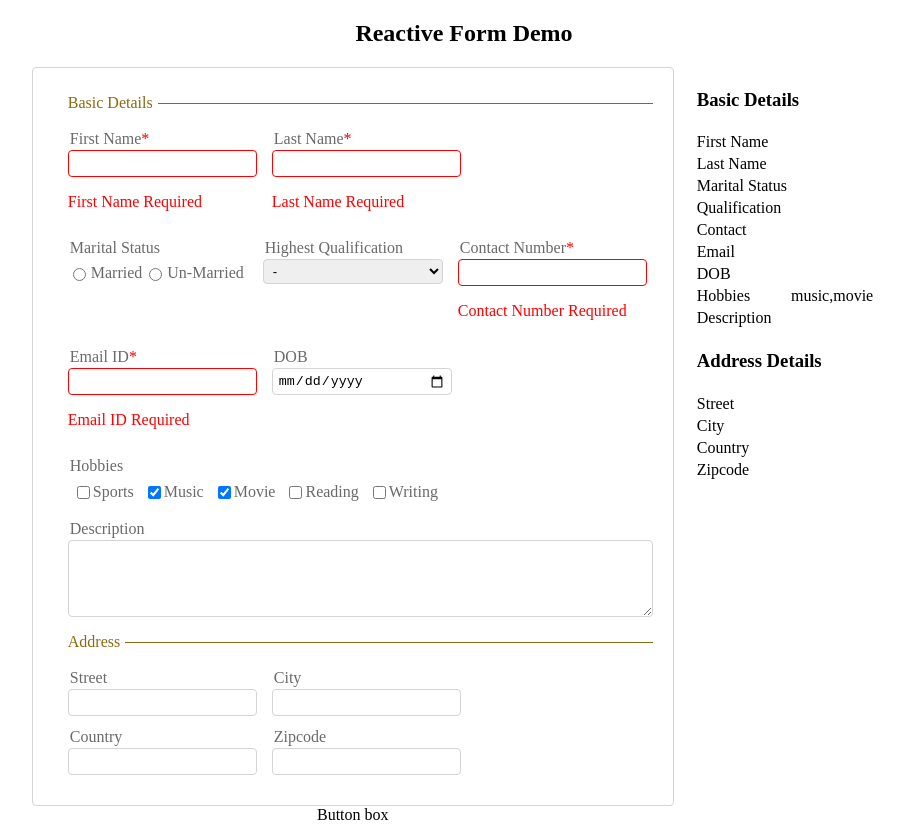
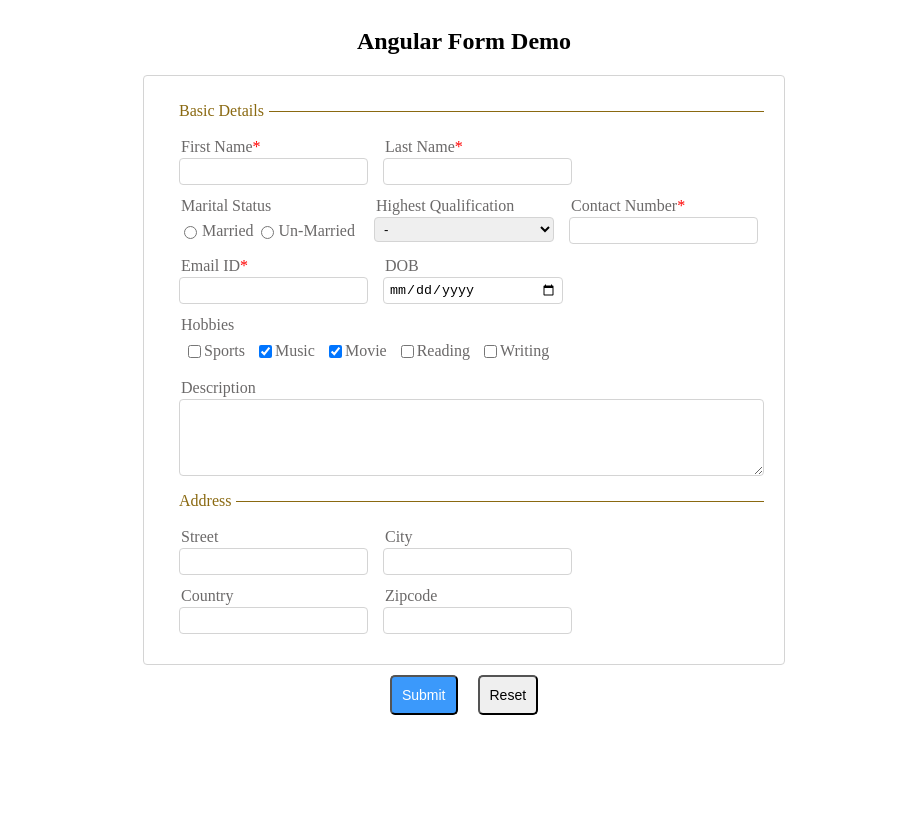
Before and after one commit to Dj51589/Angular7-Template-Driven-Form, an Angular app: page / in a window 1280 px wide. Shown: the whole page, without its empty margins (176-1080 px from the left). After the commit the page ends 800 px from the top, so only its background shows below. Built offline with nearby package versions, Linux system fonts and the light colour scheme.

Commit message:
form output if valid

```diff
--- a/src/app/app.component.html
+++ b/src/app/app.component.html
@@ -1,3 +1,3 @@
-<div style="text-align:center">
+<div class="wrapper">
   <app-form-component></app-form-component>
 </div>
--- a/src/app/app.component.scss
+++ b/src/app/app.component.scss
@@ -0,0 +1,5 @@
+.wrapper {
+    display: flex;
+    align-items: center;
+    justify-content: center;
+}
--- a/src/app/form-component/form-component.component.html
+++ b/src/app/form-component/form-component.component.html
@@ -1,4 +1,4 @@
-<h2>Reactive Form Demo</h2>
+<h2 class="flex-container justify-center">Angular Form Demo</h2>
 <div class="flex-container justify-center">
   <div class="flex-container align-center flex-column">
     <div class="">
@@ -13,12 +13,12 @@
               class="element"
               [ngClass]="{
                 mandatory: personForm.controls.firstName.validator,
-                inValid: personForm.controls.firstName.invalid
+                inValid: formSubmitted && personForm.controls.firstName.invalid
               }"
             >
               <label>First Name</label>
               <input type="text" formControlName="firstName" />
-              <div *ngIf="personForm.controls.firstName.invalid">
+              <div *ngIf="formSubmitted && personForm.controls.firstName.invalid">
                 <p
                   *ngIf="personForm.controls.firstName.errors.required"
                   class="error-message"
@@ -32,12 +32,12 @@
               class="element"
               [ngClass]="{
                 mandatory: personForm.controls.lastName.validator,
-                inValid: personForm.controls.lastName.invalid
+                inValid: formSubmitted && personForm.controls.lastName.invalid
               }"
             >
               <label>Last Name</label>
               <input type="text" formControlName="lastName" />
-              <div *ngIf="personForm.controls.lastName.invalid">
+              <div *ngIf="formSubmitted && personForm.controls.lastName.invalid">
                 <p
                   *ngIf="personForm.controls.lastName.errors.required"
                   class="error-message"
@@ -79,12 +79,12 @@
               class="element"
               [ngClass]="{
                 mandatory: personForm.controls.contactNumber.validator,
-                inValid: personForm.controls.contactNumber.invalid
+                inValid: formSubmitted && personForm.controls.contactNumber.invalid
               }"
             >
               <label>Contact Number</label>
               <input type="text" formControlName="contactNumber" />
-              <div *ngIf="personForm.controls.contactNumber.invalid">
+              <div *ngIf="formSubmitted && personForm.controls.contactNumber.invalid">
                 <p
                   *ngIf="personForm.controls.contactNumber.errors.pattern"
                   class="error-message"
@@ -104,12 +104,12 @@
               class="element"
               [ngClass]="{
                 mandatory: personForm.controls.emailId.validator,
-                inValid: personForm.controls.emailId.invalid
+                inValid: formSubmitted && personForm.controls.emailId.invalid
               }"
             >
               <label>Email ID</label>
               <input type="text" formControlName="emailId" />
-              <div *ngIf="personForm.controls.emailId.invalid">
+              <div *ngIf="formSubmitted && personForm.controls.emailId.invalid">
                 <p
                   *ngIf="
                     personForm.controls.emailId.errors.email ||
@@ -189,11 +189,12 @@
       </form>
     </div>
     <div>
-      Button box
+      <button class="btn-solid" (click)="validateForm();">Submit</button>
+      <button (click)="resetForm();">Reset</button>
     </div>
   </div>
 
-  <div class="details">
+  <div class="details" *ngIf="showOutput">
     <table>
       <tr>
         <td colspan="2">
--- a/src/app/form-component/form-component.component.scss
+++ b/src/app/form-component/form-component.component.scss
@@ -107,3 +107,16 @@ span {
         text-align: left;
     }
 }
+
+button {
+    padding: 10px;
+    font-size: 14px;
+    border-radius: 5px;
+    margin: 10px;
+    outline: none;
+    cursor: pointer;
+    &.btn-solid {
+        background: #3b99fb;
+        color: white;
+    }
+}
--- a/src/app/form-component/form-component.component.ts
+++ b/src/app/form-component/form-component.component.ts
@@ -1,38 +1,40 @@
 import { Component, OnInit } from '@angular/core';
-import { FormGroup, FormControl, Validators, FormBuilder } from "@angular/forms";
-import * as _ from "lodash";
+import { FormGroup, FormControl, Validators, FormBuilder } from '@angular/forms';
+import * as _ from 'lodash';
 
 @Component({
-  selector: "app-form-component",
-  templateUrl: "./form-component.component.html",
-  styleUrls: ["./form-component.component.scss"]
+  selector: 'app-form-component',
+  templateUrl: './form-component.component.html',
+  styleUrls: ['./form-component.component.scss']
 })
 export class FormComponentComponent implements OnInit {
-  personForm: any;
-  degrees = ["Baord", "Graduate", "Post Graduate", "Doctor", "PhD"];
+  personForm: FormGroup;
+  degrees = ['Baord', 'Graduate', 'Post Graduate', 'Doctor', 'PhD'];
   selectedHobbies: [string];
   myhobbies: any = [
     {
-      name: "Sports",
-      value: "sports"
+      name: 'Sports',
+      value: 'sports'
     },
     {
-      name: "Music",
-      value: "music"
+      name: 'Music',
+      value: 'music'
     },
     {
-      name: "Movie",
-      value: "movie"
+      name: 'Movie',
+      value: 'movie'
     },
     {
-      name: "Reading",
-      value: "reading"
+      name: 'Reading',
+      value: 'reading'
     },
     {
       name: 'Writing',
       value: 'writing'
     }
   ];
+  formSubmitted: boolean;
+  showOutput: boolean;
   constructor(private fb: FormBuilder) {}
 
   ngOnInit() {
@@ -74,7 +76,7 @@ export class FormComponentComponent implements OnInit {
   }
 
   onHobbyChange() {
-    this.selectedHobbies = _.map(this.personForm.controls.hobbies.controls, (hobby, i) => {
+    this.selectedHobbies = _.map(this.personForm.controls.hobbies['controls'], (hobby, i) => {
       return hobby.value && this.myhobbies[i].value;
     });
     this.selectedHobbies = _.filter(this.selectedHobbies, function(hobby) {
@@ -87,29 +89,39 @@ export class FormComponentComponent implements OnInit {
   setFormInputs() {
     const myhobbies: any = [
       {
-        name: "Sports",
-        value: "sports"
+        name: 'Sports',
+        value: 'sports'
       },
       {
-        name: "Music",
-        value: "music",
+        name: 'Music',
+        value: 'music',
         selected: true
       },
       {
-        name: "Movie",
-        value: "movie",
+        name: 'Movie',
+        value: 'movie',
         selected: true
       },
       {
-        name: "Reading",
-        value: "reading"
+        name: 'Reading',
+        value: 'reading'
       },
       {
-        name: "Writing",
-        value: "writing"
+        name: 'Writing',
+        value: 'writing'
       }
     ];
     this.personForm.controls.hobbies = this.buildHobbies(myhobbies);
     this.onHobbyChange();
   }
+
+  validateForm() {
+    this.formSubmitted = true;
+    this.showOutput = this.personForm.valid;
+  }
+
+  resetForm() {
+    this.formSubmitted = false;
+    this.personForm.reset();
+  }
 }
```
